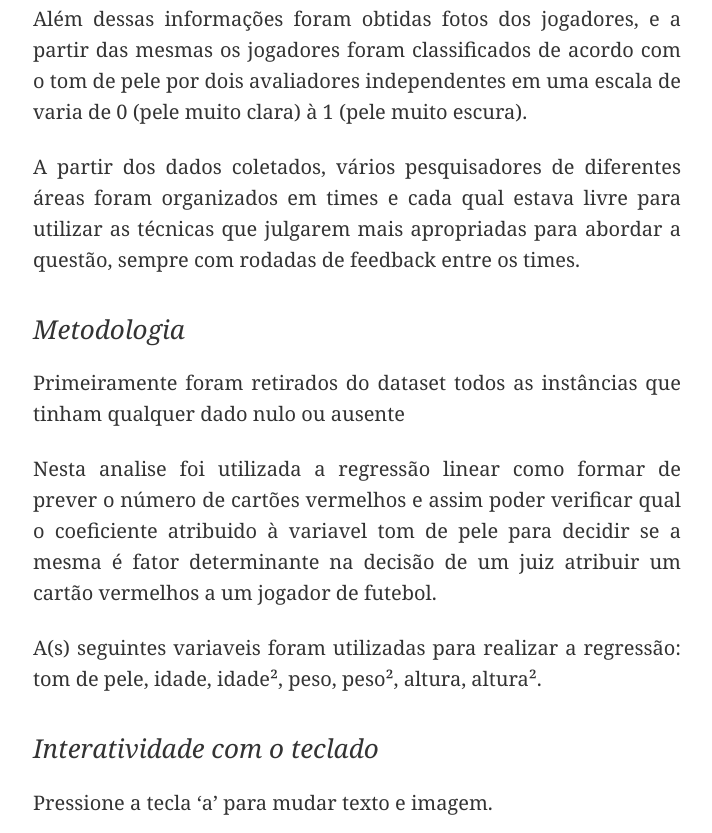
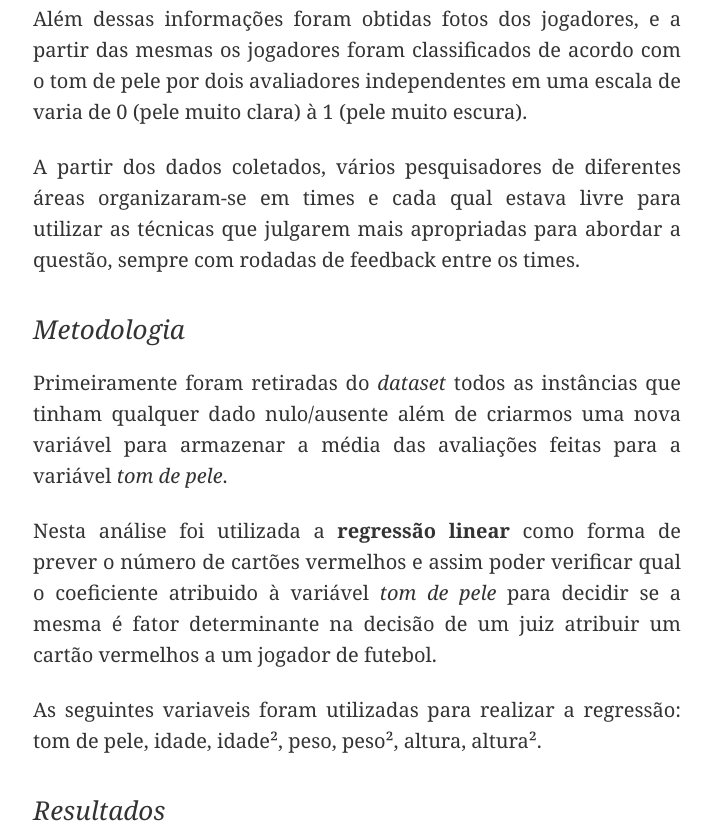
Before and after one commit to richardiago/tgc_ufabc, a plain HTML site: page artigo1/artigo.html in a window 1280 px wide. Shown: the part 1730-2563 px from the top of the page, without its empty margins (283-995 px from the left). Drawn offline with Linux system fonts and the light colour scheme.

Commit message:
novas interações

```diff
--- a/artigo1/artigo.html
+++ b/artigo1/artigo.html
@@ -166,7 +166,7 @@
         </p>
 
         <P align="justify">
-            A partir dos dados coletados, vários pesquisadores de diferentes áreas foram organizados em times e cada
+            A partir dos dados coletados, vários pesquisadores de diferentes áreas organizaram-se em times e cada
             qual
             estava livre para utilizar as técnicas que julgarem mais apropriadas para abordar a questão, sempre com
             rodadas
@@ -176,23 +176,28 @@
         <h3>Metodologia</h3>
 
         <p align="justify">
-            Primeiramente foram retirados do dataset todos as instâncias que tinham qualquer dado nulo ou ausente
+            Primeiramente foram retiradas do <i>dataset</i> todos as instâncias que tinham qualquer dado nulo/ausente além de
+            criarmos uma nova variável para armazenar a média das avaliações feitas para a variável <i>tom de pele</i>.
 
 
         </p>
 
         <p align="justify">
-            Nesta analise foi utilizada a regressão linear como formar de prever o número de cartões vermelhos e assim
-            poder verificar qual o coeficiente atribuido à variavel tom de pele para decidir se a mesma é fator
+            Nesta análise foi utilizada a <b><span id="metodo">regressão linear</span></b> como forma de prever o número de cartões vermelhos e assim
+            poder verificar qual o coeficiente atribuido à variável <i>tom de pele</i> para decidir se a mesma é fator
             determinante
             na decisão de um juiz atribuir um cartão vermelhos a um jogador de futebol.
         </p>
 
-        <p align="justify">
-            A(s) seguintes variaveis foram utilizadas para realizar a regressão: tom de pele, idade, idade², peso,
+        <p align="justify" id="variaveis">
+            As seguintes variaveis foram utilizadas para realizar a regressão: tom de pele, idade, idade², peso,
             peso², altura, altura².
 
         </p>
+
+        <h3>Resultados</h3>
+
+
 
 
 
```
